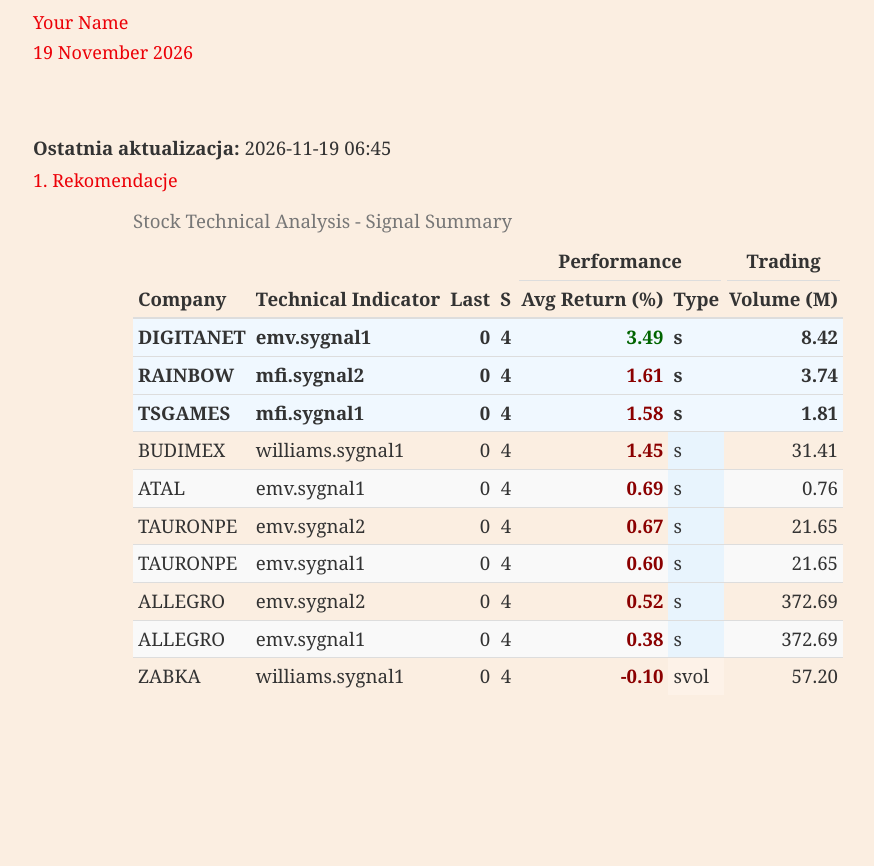
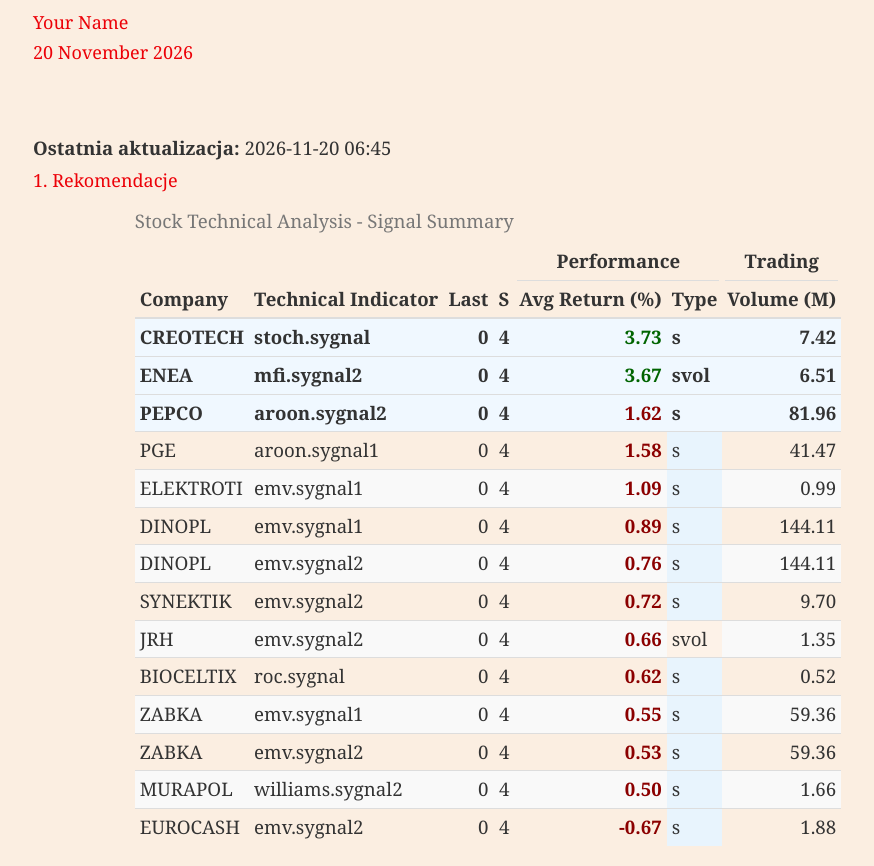
Before and after one commit to ignacymorawski/kipling, a plain HTML site: page index.html in a window 1280 px wide. Shown: the part 68-934 px from the top of the page, without its empty margins (152-1026 px from the left). Before the commit the page ends 800 px from the top, so only its background shows below. Drawn offline with nearby package versions, Linux system fonts and the light colour scheme; some packages are replaced by stand-ins of ours.

Commit message:
Auto-update site: 2026-11-20 06:45:06

```diff
--- a/index.html
+++ b/index.html
@@ -11,7 +11,7 @@
 
 <meta name="author" content="Your Name" />
 
-<meta name="date" content="2026-11-19" />
+<meta name="date" content="2026-11-20" />
 
 <title>Analysis of Recommended Stocks</title>
 
@@ -576,7 +576,7 @@ display: none;
 
 <h1 class="title toc-ignore">Analysis of Recommended Stocks</h1>
 <h4 class="author">Your Name</h4>
-<h4 class="date">19 November 2026</h4>
+<h4 class="date">20 November 2026</h4>
 
 </div>
 
@@ -607,7 +607,7 @@ background-color: #FBEEE1;
 }
 </style>
 <p><br /><br /></p>
-<p><strong>Ostatnia aktualizacja:</strong> 2026-11-19 06:45</p>
+<p><strong>Ostatnia aktualizacja:</strong> 2026-11-20 06:45</p>
 <div id="rekomendacje" class="section level4">
 <h4>1. Rekomendacje</h4>
 <table class="table table-striped table-hover table-condensed table-responsive" style="width: auto !important; margin-left: auto; margin-right: auto;">
@@ -656,10 +656,10 @@ Volume (M)
 <tbody>
 <tr>
 <td style="text-align:left;font-weight: bold;background-color: rgba(240, 248, 255, 255) !important;">
-DIGITANET
+CREOTECH
 </td>
 <td style="text-align:left;font-weight: bold;background-color: rgba(240, 248, 255, 255) !important;">
-emv.sygnal1
+stoch.sygnal
 </td>
 <td style="text-align:right;font-weight: bold;background-color: rgba(240, 248, 255, 255) !important;">
 0
@@ -668,18 +668,18 @@ emv.sygnal1
 4
 </td>
 <td style="text-align:right;font-weight: bold;color: darkgreen !important;font-weight: bold;background-color: rgba(240, 248, 255, 255) !important;">
-3.49
+3.73
 </td>
 <td style="text-align:left;background-color: rgba(232, 244, 253, 255) !important;font-weight: bold;background-color: rgba(240, 248, 255, 255) !important;">
 s
 </td>
 <td style="text-align:right;font-weight: bold;background-color: rgba(240, 248, 255, 255) !important;">
-8.42
+7.42
 </td>
 </tr>
 <tr>
 <td style="text-align:left;font-weight: bold;background-color: rgba(240, 248, 255, 255) !important;">
-RAINBOW
+ENEA
 </td>
 <td style="text-align:left;font-weight: bold;background-color: rgba(240, 248, 255, 255) !important;">
 mfi.sygnal2
@@ -690,22 +690,22 @@ mfi.sygnal2
 <td style="text-align:right;font-weight: bold;background-color: rgba(240, 248, 255, 255) !important;">
 4
 </td>
-<td style="text-align:right;font-weight: bold;color: darkred !important;font-weight: bold;background-color: rgba(240, 248, 255, 255) !important;">
-1.61
+<td style="text-align:right;font-weight: bold;color: darkgreen !important;font-weight: bold;background-color: rgba(240, 248, 255, 255) !important;">
+3.67
 </td>
-<td style="text-align:left;background-color: rgba(232, 244, 253, 255) !important;font-weight: bold;background-color: rgba(240, 248, 255, 255) !important;">
-s
+<td style="text-align:left;background-color: rgba(253, 242, 232, 255) !important;font-weight: bold;background-color: rgba(240, 248, 255, 255) !important;">
+svol
 </td>
 <td style="text-align:right;font-weight: bold;background-color: rgba(240, 248, 255, 255) !important;">
-3.74
+6.51
 </td>
 </tr>
 <tr>
 <td style="text-align:left;font-weight: bold;background-color: rgba(240, 248, 255, 255) !important;">
-TSGAMES
+PEPCO
 </td>
 <td style="text-align:left;font-weight: bold;background-color: rgba(240, 248, 255, 255) !important;">
-mfi.sygnal1
+aroon.sygnal2
 </td>
 <td style="text-align:right;font-weight: bold;background-color: rgba(240, 248, 255, 255) !important;">
 0
@@ -714,21 +714,21 @@ mfi.sygnal1
 4
 </td>
 <td style="text-align:right;font-weight: bold;color: darkred !important;font-weight: bold;background-color: rgba(240, 248, 255, 255) !important;">
-1.58
+1.62
 </td>
 <td style="text-align:left;background-color: rgba(232, 244, 253, 255) !important;font-weight: bold;background-color: rgba(240, 248, 255, 255) !important;">
 s
 </td>
 <td style="text-align:right;font-weight: bold;background-color: rgba(240, 248, 255, 255) !important;">
-1.81
+81.96
 </td>
 </tr>
 <tr>
 <td style="text-align:left;">
-BUDIMEX
+PGE
 </td>
 <td style="text-align:left;">
-williams.sygnal1
+aroon.sygnal1
 </td>
 <td style="text-align:right;">
 0
@@ -737,18 +737,18 @@ williams.sygnal1
 4
 </td>
 <td style="text-align:right;font-weight: bold;color: darkred !important;">
-1.45
+1.58
 </td>
 <td style="text-align:left;background-color: rgba(232, 244, 253, 255) !important;">
 s
 </td>
 <td style="text-align:right;">
-31.41
+41.47
 </td>
 </tr>
 <tr>
 <td style="text-align:left;">
-ATAL
+ELEKTROTI
 </td>
 <td style="text-align:left;">
 emv.sygnal1
@@ -760,18 +760,41 @@ emv.sygnal1
 4
 </td>
 <td style="text-align:right;font-weight: bold;color: darkred !important;">
-0.69
+1.09
 </td>
 <td style="text-align:left;background-color: rgba(232, 244, 253, 255) !important;">
 s
 </td>
 <td style="text-align:right;">
-0.76
+0.99
 </td>
 </tr>
 <tr>
 <td style="text-align:left;">
-TAURONPE
+DINOPL
+</td>
+<td style="text-align:left;">
+emv.sygnal1
+</td>
+<td style="text-align:right;">
+0
+</td>
+<td style="text-align:right;">
+4
+</td>
+<td style="text-align:right;font-weight: bold;color: darkred !important;">
+0.89
+</td>
+<td style="text-align:left;background-color: rgba(232, 244, 253, 255) !important;">
+s
+</td>
+<td style="text-align:right;">
+144.11
+</td>
+</tr>
+<tr>
+<td style="text-align:left;">
+DINOPL
 </td>
 <td style="text-align:left;">
 emv.sygnal2
@@ -783,18 +806,87 @@ emv.sygnal2
 4
 </td>
 <td style="text-align:right;font-weight: bold;color: darkred !important;">
-0.67
+0.76
 </td>
 <td style="text-align:left;background-color: rgba(232, 244, 253, 255) !important;">
 s
 </td>
 <td style="text-align:right;">
-21.65
+144.11
 </td>
 </tr>
 <tr>
 <td style="text-align:left;">
-TAURONPE
+SYNEKTIK
+</td>
+<td style="text-align:left;">
+emv.sygnal2
+</td>
+<td style="text-align:right;">
+0
+</td>
+<td style="text-align:right;">
+4
+</td>
+<td style="text-align:right;font-weight: bold;color: darkred !important;">
+0.72
+</td>
+<td style="text-align:left;background-color: rgba(232, 244, 253, 255) !important;">
+s
+</td>
+<td style="text-align:right;">
+9.70
+</td>
+</tr>
+<tr>
+<td style="text-align:left;">
+JRH
+</td>
+<td style="text-align:left;">
+emv.sygnal2
+</td>
+<td style="text-align:right;">
+0
+</td>
+<td style="text-align:right;">
+4
+</td>
+<td style="text-align:right;font-weight: bold;color: darkred !important;">
+0.66
+</td>
+<td style="text-align:left;background-color: rgba(253, 242, 232, 255) !important;">
+svol
+</td>
+<td style="text-align:right;">
+1.35
+</td>
+</tr>
+<tr>
+<td style="text-align:left;">
+BIOCELTIX
+</td>
+<td style="text-align:left;">
+roc.sygnal
+</td>
+<td style="text-align:right;">
+0
+</td>
+<td style="text-align:right;">
+4
+</td>
+<td style="text-align:right;font-weight: bold;color: darkred !important;">
+0.62
+</td>
+<td style="text-align:left;background-color: rgba(232, 244, 253, 255) !important;">
+s
+</td>
+<td style="text-align:right;">
+0.52
+</td>
+</tr>
+<tr>
+<td style="text-align:left;">
+ZABKA
 </td>
 <td style="text-align:left;">
 emv.sygnal1
@@ -806,18 +898,18 @@ emv.sygnal1
 4
 </td>
 <td style="text-align:right;font-weight: bold;color: darkred !important;">
-0.60
+0.55
 </td>
 <td style="text-align:left;background-color: rgba(232, 244, 253, 255) !important;">
 s
 </td>
 <td style="text-align:right;">
-21.65
+59.36
 </td>
 </tr>
 <tr>
 <td style="text-align:left;">
-ALLEGRO
+ZABKA
 </td>
 <td style="text-align:left;">
 emv.sygnal2
@@ -829,21 +921,21 @@ emv.sygnal2
 4
 </td>
 <td style="text-align:right;font-weight: bold;color: darkred !important;">
-0.52
+0.53
 </td>
 <td style="text-align:left;background-color: rgba(232, 244, 253, 255) !important;">
 s
 </td>
 <td style="text-align:right;">
-372.69
+59.36
 </td>
 </tr>
 <tr>
 <td style="text-align:left;">
-ALLEGRO
+MURAPOL
 </td>
 <td style="text-align:left;">
-emv.sygnal1
+williams.sygnal2
 </td>
 <td style="text-align:right;">
 0
@@ -852,21 +944,21 @@ emv.sygnal1
 4
 </td>
 <td style="text-align:right;font-weight: bold;color: darkred !important;">
-0.38
+0.50
 </td>
 <td style="text-align:left;background-color: rgba(232, 244, 253, 255) !important;">
 s
 </td>
 <td style="text-align:right;">
-372.69
+1.66
 </td>
 </tr>
 <tr>
 <td style="text-align:left;">
-ZABKA
+EUROCASH
 </td>
 <td style="text-align:left;">
-williams.sygnal1
+emv.sygnal2
 </td>
 <td style="text-align:right;">
 0
@@ -875,13 +967,13 @@ williams.sygnal1
 4
 </td>
 <td style="text-align:right;font-weight: bold;color: darkred !important;">
--0.10
+-0.67
 </td>
-<td style="text-align:left;background-color: rgba(253, 242, 232, 255) !important;">
-svol
+<td style="text-align:left;background-color: rgba(232, 244, 253, 255) !important;">
+s
 </td>
 <td style="text-align:right;">
-57.20
+1.88
 </td>
 </tr>
 </tbody>
```
